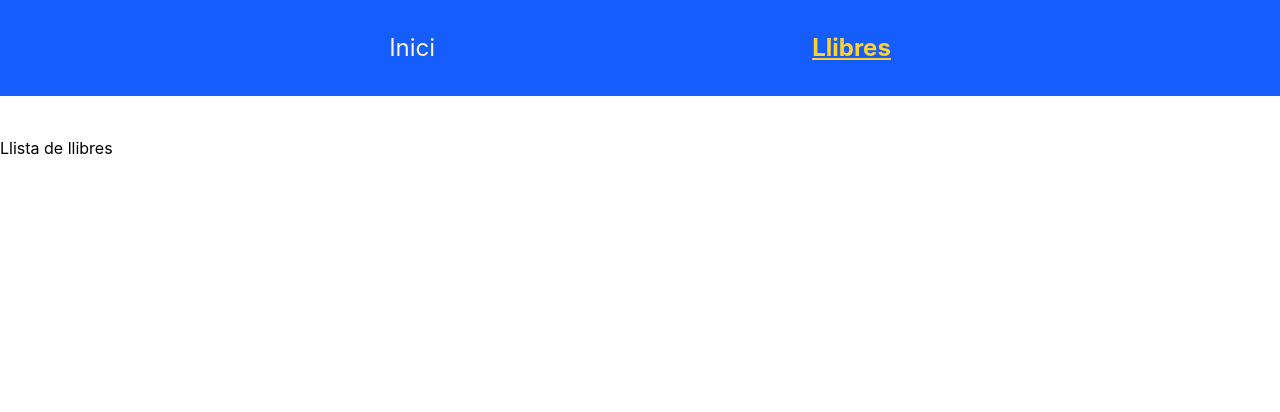
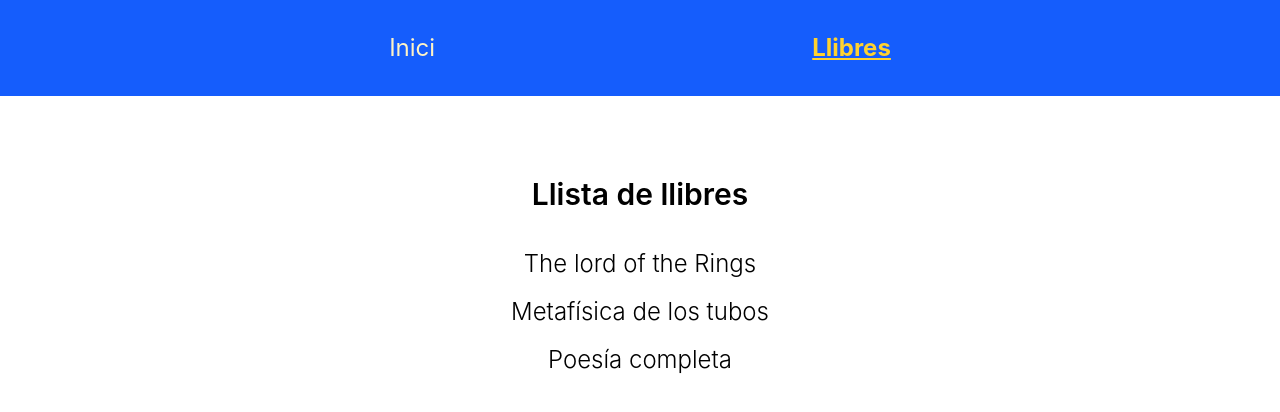
Before and after one commit to isahun/Sprint5_AdvancedAngular, an Angular app: page /books in a window 1280 px wide. Shown: the top 412 px of the page. Built offline with nearby package versions, Linux system fonts and the light colour scheme.

Commit message:
feat: update BookList to display books with dynamic route links

```diff
--- a/src/app/components/book-list/book-list.html
+++ b/src/app/components/book-list/book-list.html
@@ -1 +1,14 @@
-<h1>Llista de llibres</h1>
+<section class="list-container flex flex-col gap-4 p-10 text-center">
+  <h1 class="text-3xl font-semibold mb-5">Llista de llibres</h1>
+
+  <ul class="flex flex-col gap-4 text-2xl font-light">
+
+    @for (book of service.books(); track book.id) {
+
+    <li>
+      <a [routerLink]="['/books', book.id]"><span> {{ book.title }}</span></a>
+    </li>
+    }
+
+  </ul>
+</section>
--- a/src/app/components/book-list/book-list.ts
+++ b/src/app/components/book-list/book-list.ts
@@ -1,9 +1,25 @@
-import { Component } from '@angular/core';
+import { Component, inject } from '@angular/core';
+import { RouterLink } from '@angular/router';
+import { BooksService } from '../../services/books-service';
 
 @Component({
   selector: 'app-book-list',
-  imports: [],
+  // RouterLink must be listed here so the template can use [routerLink]="..."
+  // on anchor tags. Angular's standalone components need every directive/pipe
+  // they use to be explicitly imported — there is no global "module" doing it.
+  imports: [RouterLink],
   templateUrl: './book-list.html',
   styleUrl: './book-list.css',
 })
-export class BookList {}
+export class BookList {
+
+  // inject() is the modern alternative to constructor injection.
+  // Angular sees that BooksService exists as a singleton and hands us that instance.
+  // Now this.service.books() gives us the list of books in the template.
+  service = inject(BooksService);
+
+  // No Router needed here: the template uses [routerLink] for navigation,
+  // which is declarative (HTML-driven). Programmatic navigation with Router.navigate()
+  // is only needed when you want to navigate from inside TypeScript code (e.g. after
+  // a form submit), which this component doesn't do.
+}
```
